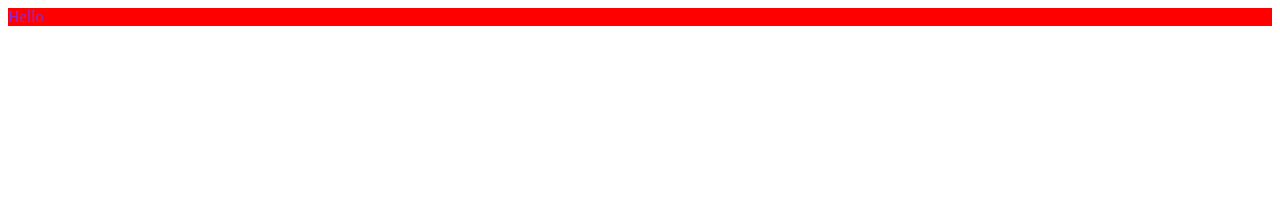
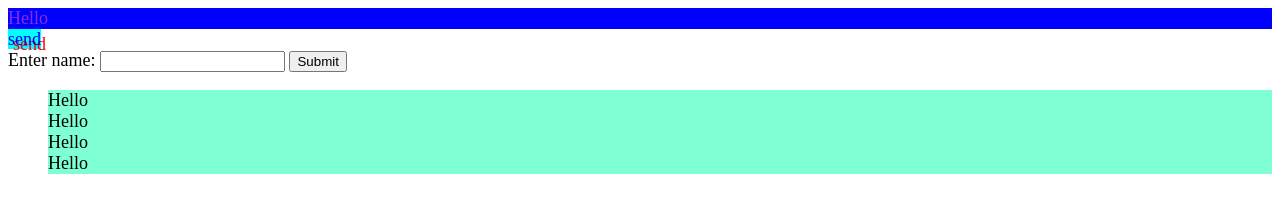
Before and after one commit to parfors/testing_js, a plain HTML site: page index.html in a window 1280 px wide. Drawn offline with Linux system fonts and the light colour scheme.

Commit message:
test comiit

```diff
--- /dev/null
+++ b/css.css
@@ -0,0 +1,22 @@
+a {
+    background-color: aqua;
+    text-decoration:none;
+    padding: -5px;
+    text-shadow: 5px 5px red;}
+
+#fd {
+    background-color: blue;
+}
+
+ul {
+    list-style-type: none;
+}
+
+/* li {
+    font-size: 35px;
+    text-transform: uppercase;
+} */
+
+ul li {
+    background-color: aquamarine;
+}
--- a/index.html
+++ b/index.html
@@ -1,13 +1,31 @@
 <!DOCTYPE html>
-<html lang="en">
+<html lang="en" style="font-size: 18px">
   <head>
     <meta charset="UTF-8" />
     <meta http-equiv="X-UA-Compatible" content="IE=edge" />
     <meta name="viewport" content="width=device-width, initial-scale=1.0" />
+    <link rel="stylesheet" href="./css.css" />
     <title>Document</title>
   </head>
   <body>
-    <div id="fd" style="background-color: red">Hello</div>
+    <div id="fd">Hello</div>
+    <a href="mailto:suprun.atom@gmail.com">send</a>
+    <form action="/action_page.php" onsubmit="myFunction()">
+      Enter name: <input type="text" name="fname" />
+      <input type="submit" value="Submit" />
+    </form>
+    <ul>
+      <li style="font-size: 1rem">Hello</li>
+      <li>Hello</li>
+      <li>Hello</li>
+      <li>Hello</li>
+    </ul>
+
+    <script>
+      function myFunction() {
+        alert("The form was submitted");
+      }
+    </script>
     <style>
       #fd {
         color: blueviolet;
```
